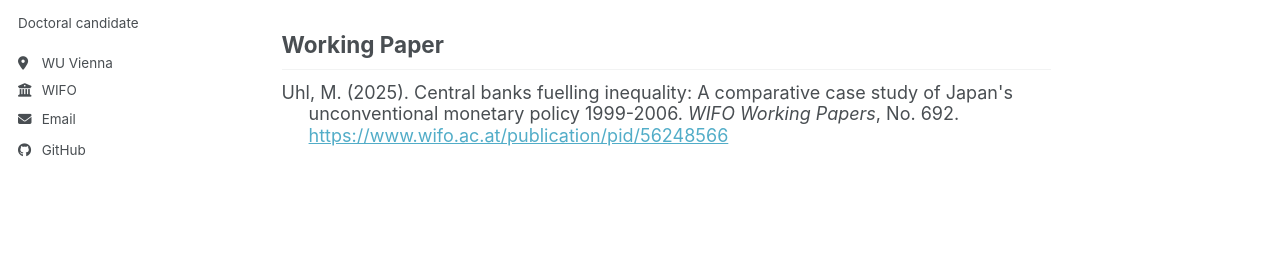
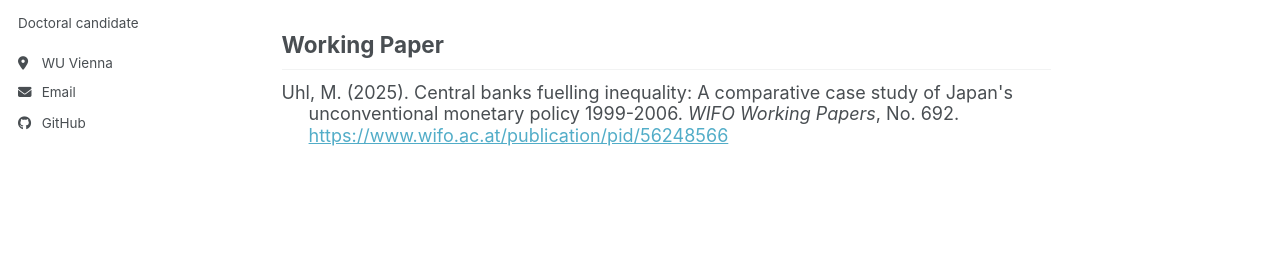
Before and after one commit to moritzuhl/moritzuhl.github.io, a Jekyll site: the page built from _pages/about.md, in a window 1280 px wide. Shown: the part 305-578 px from the top of the page. Built offline with Jekyll 4.4.1, drawn with Linux system fonts in a browser that asks for light colours; a script bundle is joined from its source files by our own code; library files that are not in the unit come from our copies.

Commit message:
Updated info

```diff
--- a/_config.yml
+++ b/_config.yml
@@ -28,7 +28,7 @@ author:
   pronouns         : # example: "she/her"
   bio              : "Doctoral candidate"
   location         : "WU Vienna"
-  employer         : "WIFO"
+  employer         : # ""
   uri              : # URL
   email            : "moritz.uhl@s.wu.ac.at"
 
```
